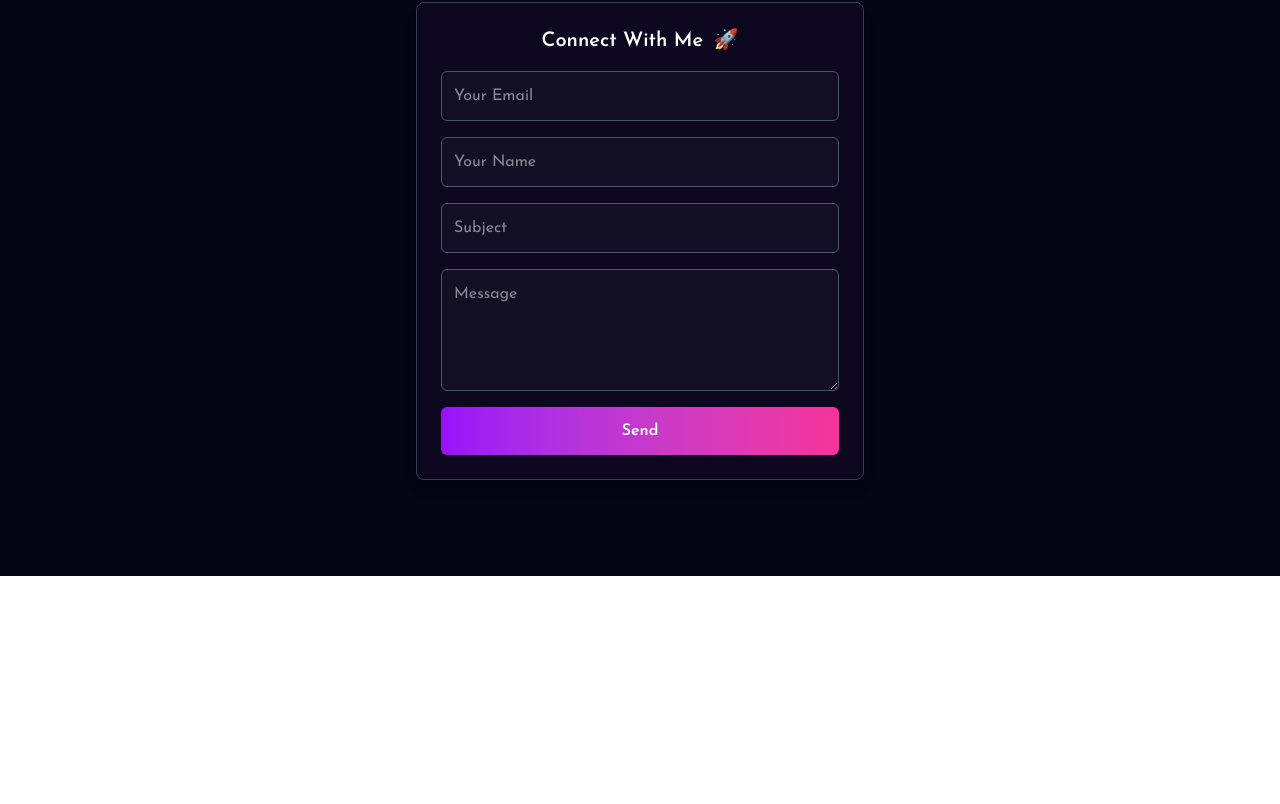
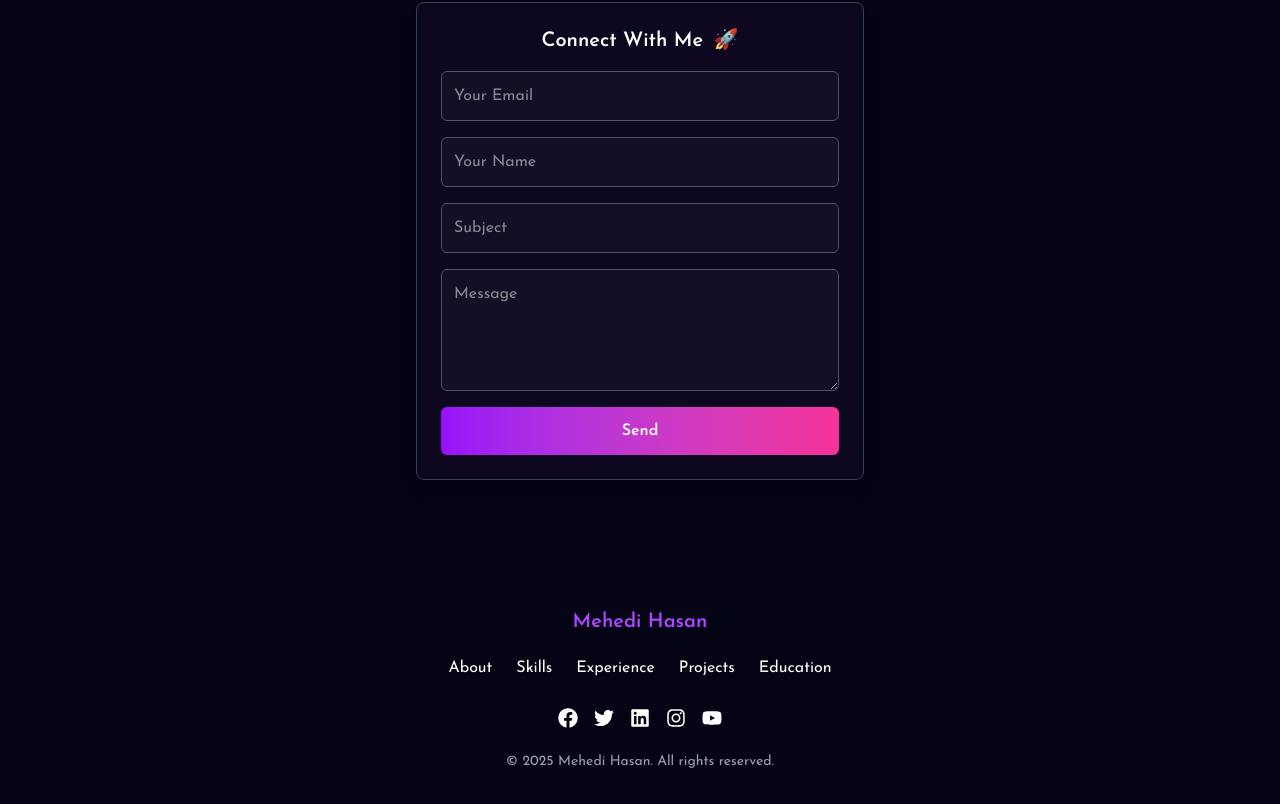
Before and after one commit to mehedi-vai-coder/Portfolio-, a React (Vite) app: page / in a window 1280 px wide. Shown: the part 5942-6746 px from the top of the page. Before the commit the page ends 6518 px from the top, so only its background shows below. Built offline with nearby package versions, Linux system fonts and the light colour scheme.

Commit message:
Footer section done

```diff
--- a/src/Components/Footer/Footer.jsx
+++ b/src/Components/Footer/Footer.jsx
@@ -1,10 +1,68 @@
-import React from 'react';
+import React from "react";
+import { FaFacebook, FaTwitter, FaLinkedin, FaInstagram, FaYoutube } from "react-icons/fa";
 
 const Footer = () => {
+    // Smooth scroll function
+    const handleScroll = (sectionId) => {
+        const section = document.getElementById(sectionId);
+        if (section) {
+            section.scrollIntoView({ behavior: "smooth" });
+        }
+    };
+
     return (
-        <div>
+        <footer className="text-white py-8 px-[12vw] md:px-[7vw] lg:px-[20vw]">
+            <div className="container mx-auto text-center">
+                {/* Name / Logo */}
+                <h2 className="text-xl font-semibold text-purple-500">Mehedi Hasan</h2>
 
-        </div>
+                {/* Navigation Links - Responsive */}
+                <nav className="flex flex-wrap justify-center space-x-4 sm:space-x-6 mt-4">
+                    {[
+                        { name: "About", id: "about" },
+                        { name: "Skills", id: "skills" },
+                        { name: "Experience", id: "experience" },
+                        { name: "Projects", id: "projects" },
+                        { name: "Education", id: "education" },
+                    ].map((item, index) => (
+                        <button
+                            key={index}
+                            onClick={() => handleScroll(item.id)}
+                            className="hover:text-purple-500 text-sm sm:text-base my-1"
+                        >
+                            {item.name}
+                        </button>
+                    ))}
+                </nav>
+
+                {/* Social Media Icons - Responsive */}
+                <div className="flex flex-wrap justify-center space-x-4 mt-6">
+                    {[
+                        { icon: <FaFacebook />, link: "https://www.facebook.com/md.mehedihasan0008/" },
+                        { icon: <FaTwitter />, link: "https://x.com/MDMehedi2027" },
+                        { icon: <FaLinkedin />, link: "https://www.linkedin.com/in/md-mehedi-hasan-61a3a81a3/4" },
+                        { icon: <FaInstagram />, link: "https://www.instagram.com/mehedi_hasan_02_bd/?hl=en" },
+                        { icon: <FaYoutube />, link: "https://www.youtube.com/@DebugEnglish2.0" },
+
+                    ].map((item, index) => (
+                        <a
+                            key={index}
+                            href={item.link}
+                            target="_blank"
+                            rel="noopener noreferrer"
+                            className="text-xl hover:text-purple-500 transition-transform transform hover:scale-110"
+                        >
+                            {item.icon}
+                        </a>
+                    ))}
+                </div>
+
+                {/* Copyright Text */}
+                <p className="text-sm text-gray-400 mt-6">
+                    © 2025 Mehedi Hasan. All rights reserved.
+                </p>
+            </div>
+        </footer>
     );
 };
 
```
